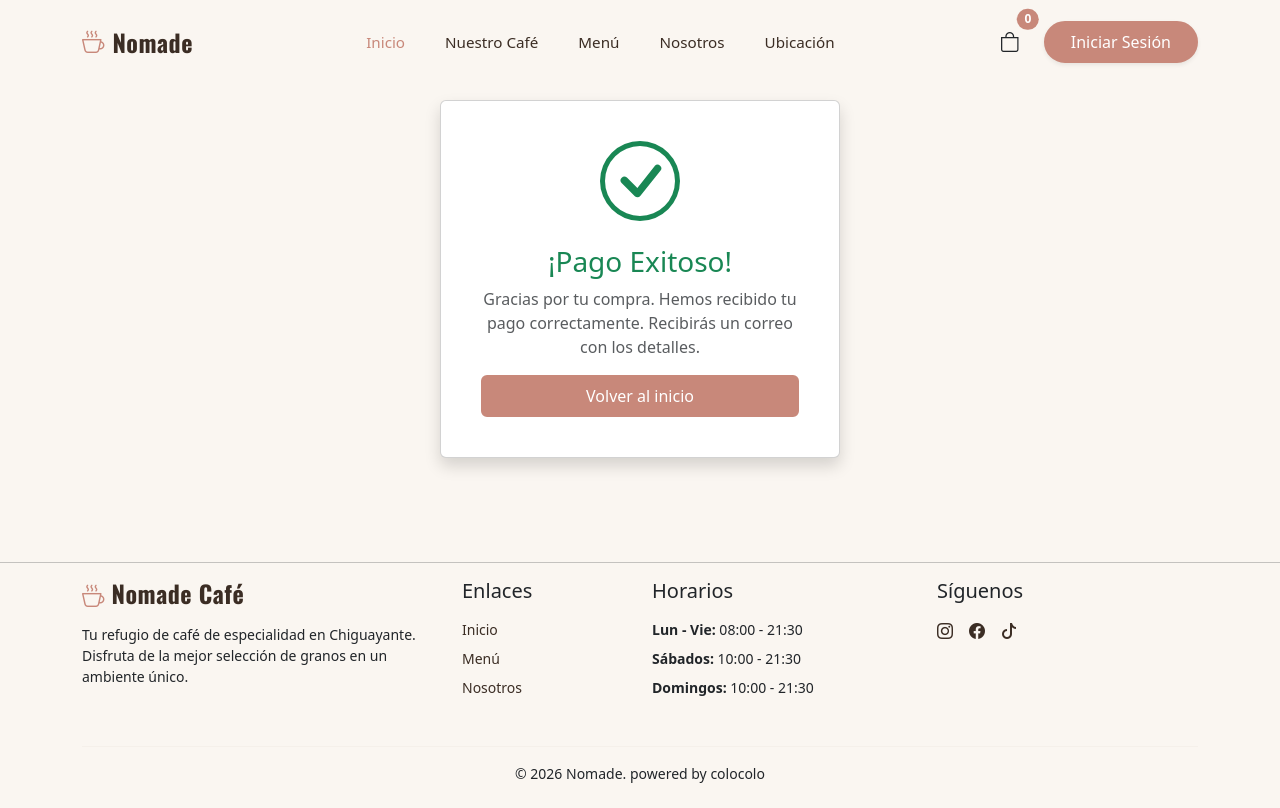
After one commit to xannbtw/webdjango, a Django app: page /pagoexitoso/ in a window 1280 px wide. The commit adds this page. Run offline with Django 5.2, Linux system fonts and the light colour scheme.

Commit message:
ventanas emergentes, diseño pago exitoso

```diff
--- a/catalogo/templates/catalogo/base.html
+++ b/catalogo/templates/catalogo/base.html
@@ -4,7 +4,7 @@
     <head>
         <meta charset="utf-8">
         <meta http-equiv="X-UA-Compatible" content="IE=edge">
-        <title></title>
+        <title>Nomade Café</title>
         <meta name="description" content="">
         <meta name="viewport" content="width=device-width, initial-scale=1">
         <link href="https://cdn.jsdelivr.net/npm/bootstrap@5.3.0/dist/css/bootstrap.min.css" rel="stylesheet">
@@ -63,6 +63,17 @@
 
             </div>
         </nav>
+
+        <div class="container mt-3">
+            {% if messages %}
+                {% for message in messages %}
+                    <div class="alert alert-{{ message.tags }} alert-dismissible fade show shadow-sm" role="alert" style="border-radius: 10px;">
+                        {{ message }}
+                        <button type="button" class="btn-close" data-bs-dismiss="alert" aria-label="Close"></button>
+                    </div>
+                {% endfor %}
+            {% endif %}
+        </div>
 
         {% block content %}
         {% endblock content %}
--- a/catalogo/templates/catalogo/pago.html
+++ b/catalogo/templates/catalogo/pago.html
@@ -33,7 +33,7 @@
                     placeholder="***" size="1" minlength="3" maxlength="3" />
                   <label class="form-label" for="typeText2">CVV</label>
                 </div>
-                <button type="button" class="btn btn-info btn-lg btn-rounded">Comprar</button>
+                <a href="{% url 'pago_exitoso' %}" class="btn btn-info btn-lg btn-rounded">Comprar</a>
               </div>
             </form>
           </div>
--- /dev/null
+++ b/catalogo/templates/catalogo/pagoexitoso.html
@@ -0,0 +1,21 @@
+{% extends 'catalogo/base.html' %}
+
+{% block content %}
+
+    <div class="container d-flex justify-content-center align-items-center">
+        <div class="card text-center shadow p-4" style="max-width: 400px;">
+            <div class="card-body">
+                <div class="mb-4">
+                    <svg class="text-success" xmlns="http://w3.org" width="80" height="80" fill="currentColor" class="bi bi-check-circle" viewBox="0 0 16 16">
+                    <path d="M8 15A7 7 0 1 1 8 1a7 7 0 0 1 0 14m0 1A8 8 0 1 0 8 0a8 8 0 0 0 0 16"/>
+                    <path d="M10.97 4.97a.235.235 0 0 0-.02.022L7.477 9.417 5.384 7.323a.75.75 0 0 0-1.06 1.06L6.97 11.03a.75.75 0 0 0 1.079-.02l3.992-4.99a.75.75 0 0 0-1.071-1.05z"/>
+                </svg>
+            </div>
+            <h3 class="card-title text-success">¡Pago Exitoso!</h3>
+            <p class="card-text text-muted">Gracias por tu compra. Hemos recibido tu pago correctamente. Recibirás un correo con los detalles.</p>
+            <a href="{% url 'inicio'%}" class="btn btn-primary w-100">Volver al inicio</a>
+        </div>
+    </div>
+</div>
+
+{% endblock content %}
--- a/catalogo/urls.py
+++ b/catalogo/urls.py
@@ -11,5 +11,6 @@ urlpatterns = [
     path('agregar/<int:producto_id>/', views.agregar_carrito, name='agregar_carrito'),
     path('carrito/', views.ver_carrito, name='ver_carrito'),
     path('eliminar_carrito/<int:producto_id>/', views.eliminar_carrito, name='eliminar_carrito'),
-    path('pago.html/', views.pago_views, name='pago')
+    path('pago.html/', views.pago_views, name='pago'),
+    path('pagoexitoso/', views.pago_exitoso_views, name='pago_exitoso'),
 ]
--- a/catalogo/views.py
+++ b/catalogo/views.py
@@ -95,6 +95,9 @@ def eliminar_carrito(request, producto_id):
 def pago_views(request):
     return render(request, 'catalogo/pago.html')
 
+def pago_exitoso_views(request):
+    return render(request, 'catalogo/pagoexitoso.html')
+
 from django.contrib.auth.forms import UserCreationForm
 from django.contrib.auth import login
 from django.shortcuts import render, redirect
```
Also changed, not shown: db.sqlite3.
